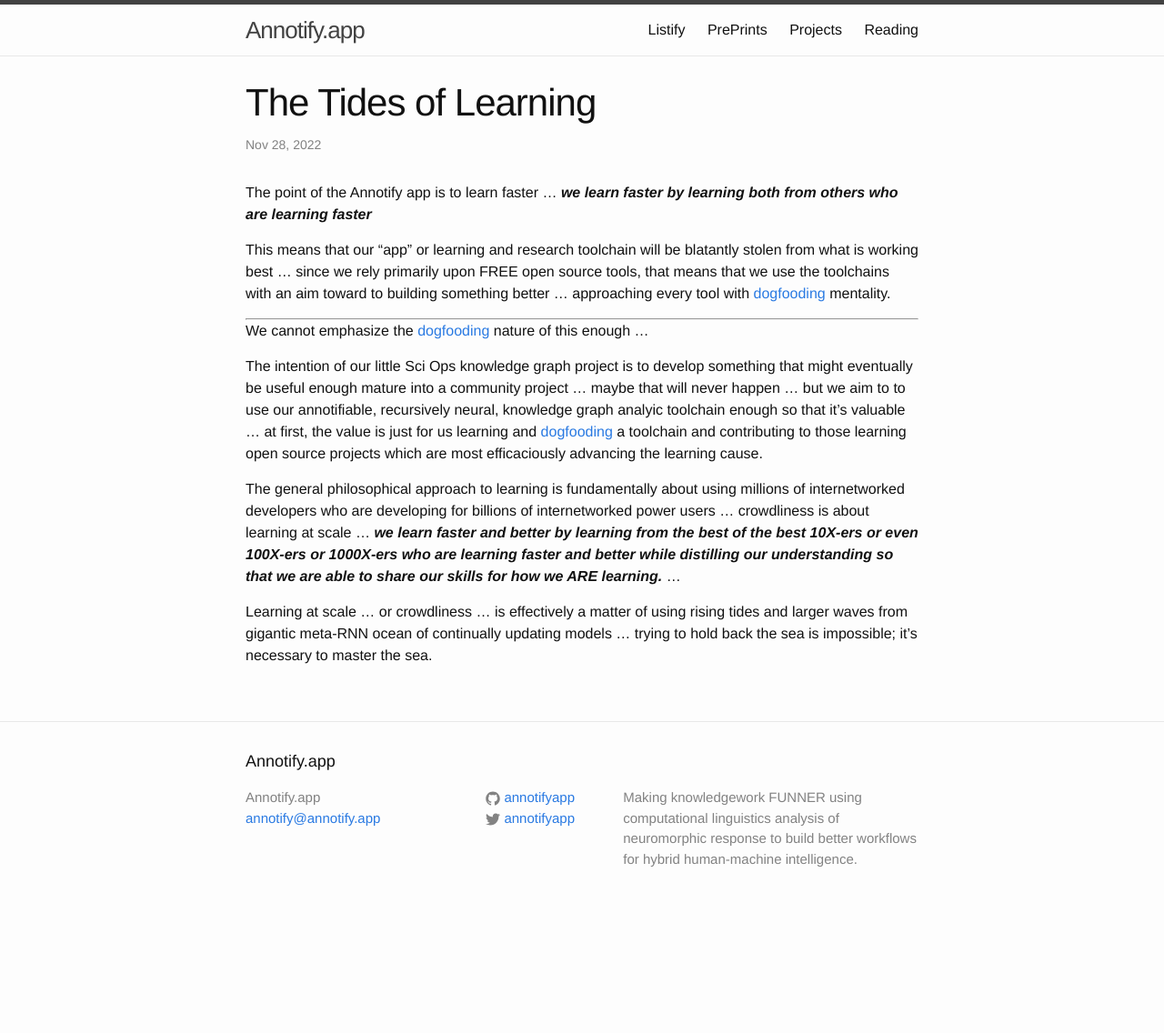
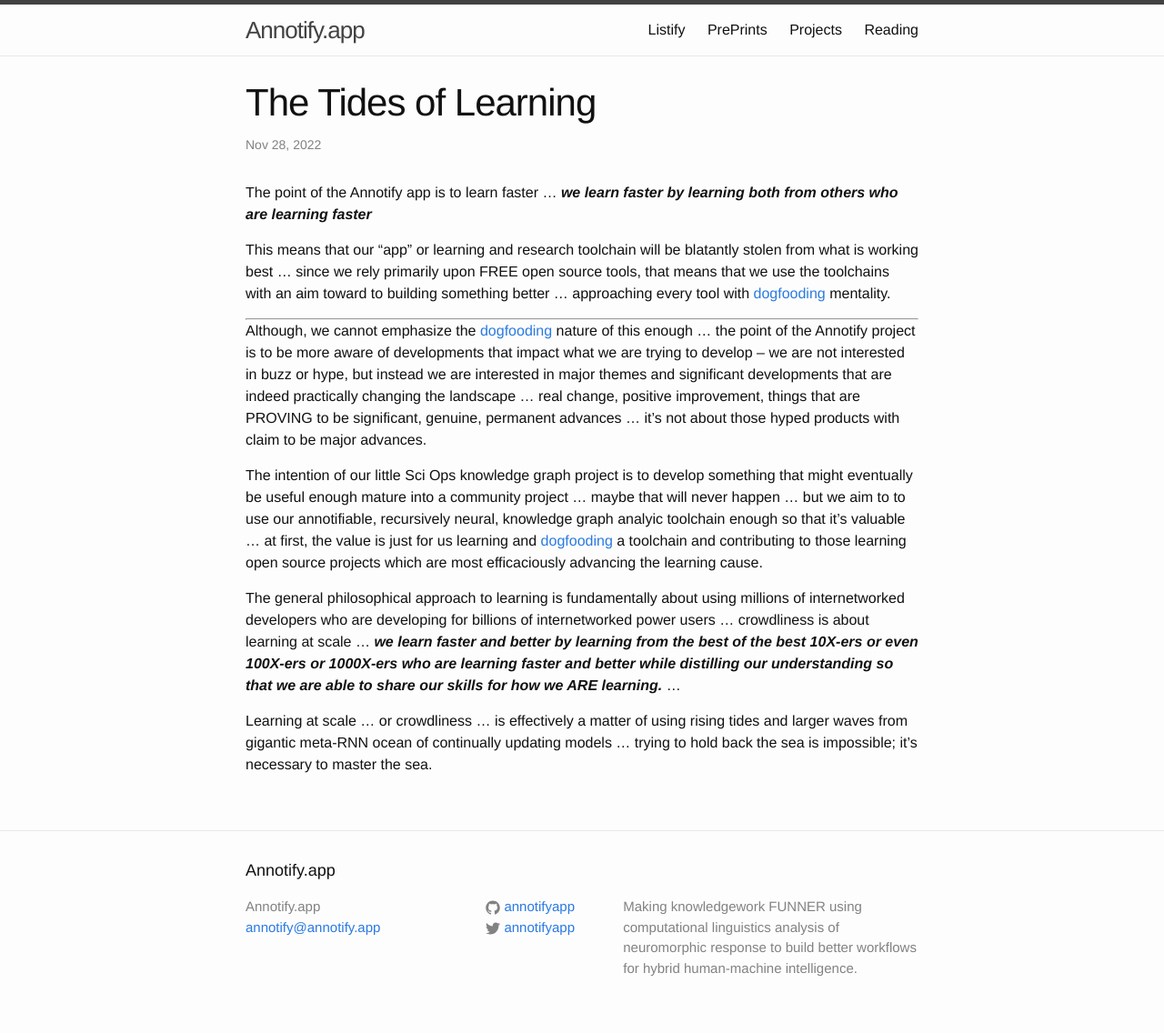
Before and after one commit to annotifyapp/annotifyapp.github.io, a Jekyll site: the page built from _posts/2022-11-28-annotify-app.md, in a window 1280 px wide. Shown: the whole page at 91% size. Built offline with Jekyll 4.4.1, drawn with Linux system fonts in a browser that asks for light colours; before the commit the page ends 1016 px from its top, so only the background shows below that.

Commit message:
genuine change

```diff
--- a/_posts/2022-11-28-annotify-app.md
+++ b/_posts/2022-11-28-annotify-app.md
@@ -12,7 +12,7 @@ This means that our "app" or learning and research toolchain will be blatantly s
 
 ----------------------------
 
-We cannot emphasize the [dogfooding](https://en.wikipedia.org/wiki/Eating_your_own_dog_food) nature of this enough ...
+Although, we cannot emphasize the [dogfooding](https://en.wikipedia.org/wiki/Eating_your_own_dog_food) nature of this enough ... the point of the Annotify project is to be more aware of developments that impact what we are trying to develop -- we are not interested in buzz or hype, but instead we are interested in major themes and significant developments that are indeed practically changing the landscape ... real change, positive improvement, things that are PROVING to be significant, genuine, permanent advances ... it's not about those hyped products with claim to be major advances.
 
 The intention of our little Sci Ops knowledge graph project is to develop something that might eventually be useful enough mature into a community project ... maybe that will never happen ... but we aim to to use our annotifiable, recursively neural, knowledge graph analyic toolchain enough so that it's valuable ... at first, the value is just for us learning and [dogfooding](https://en.wikipedia.org/wiki/Eating_your_own_dog_food)  a toolchain and contributing to those learning open source projects which are most efficaciously advancing the learning cause.
 
```
